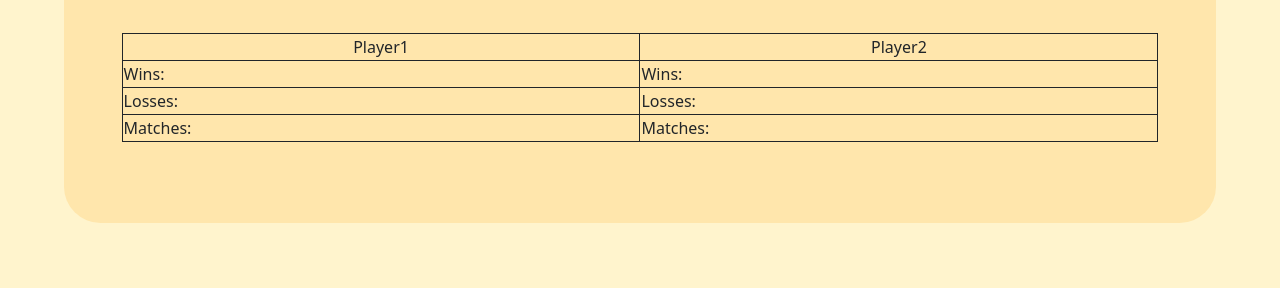
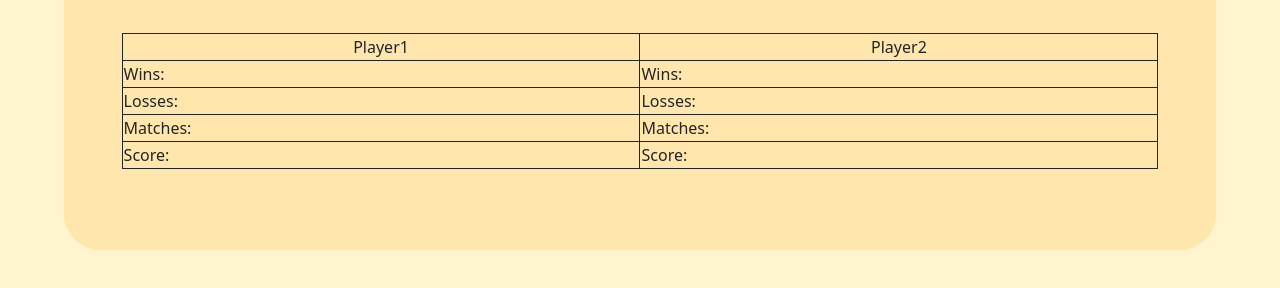
Before and after one commit to RoyalMoon96/ProyectoDWeb, a website: page app/views/estadísticas.html in a window 1280 px wide. Shown: the part 262-550 px from the top of the page. Drawn offline with nearby package versions, Linux system fonts and the light colour scheme.

Commit message:
Estadisticas v2 (score)

```diff
--- a/app/views/estadísticas.html
+++ b/app/views/estadísticas.html
@@ -94,6 +94,10 @@
                     <td>Matches: </td>
                     <td>Matches: </td>
                 </tr>
+                <tr>
+                    <td>Score: </td>
+                    <td>Score: </td>
+                </tr>
             </table>
             <br>
         </div>
```
